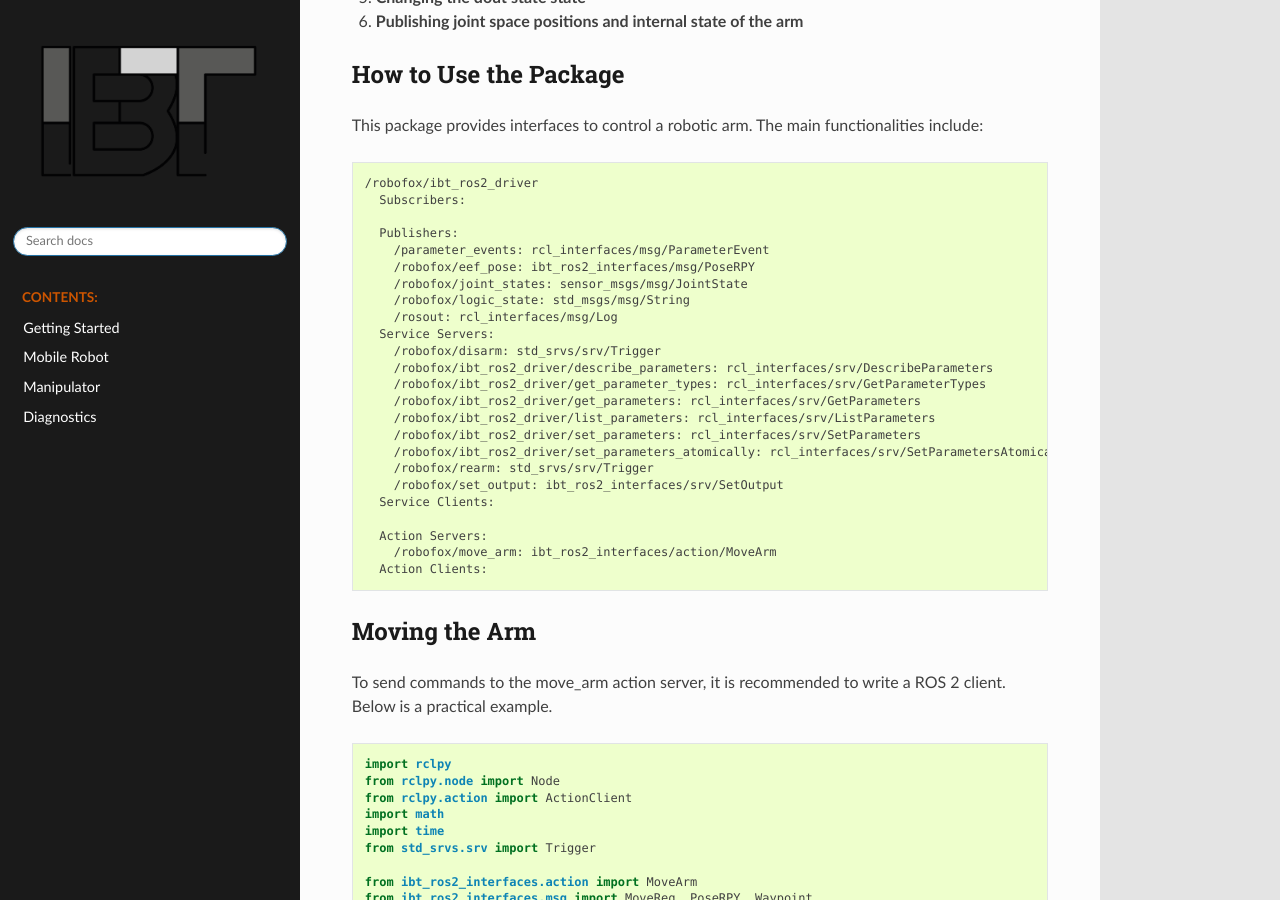
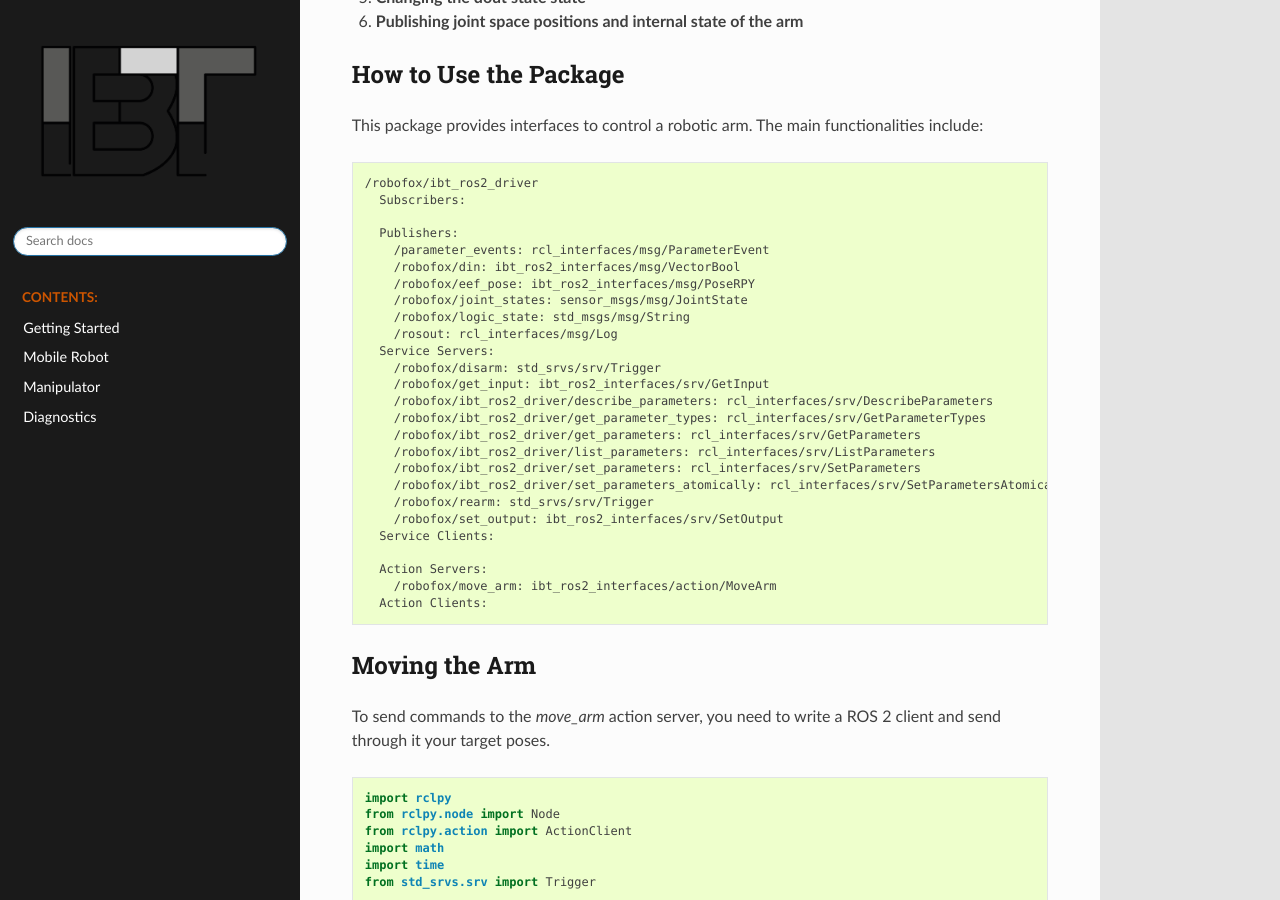
Before and after one commit to InnoboticsSRL/InnoboticsSRL.github.io, a Sphinx documentation site: the page built from docs/pages/features/pkgs/ibt_ros2_driver/ibt_ros2_driver.md, in a window 1280 px wide and 900 px high, scrolled down 926 px. Built offline with Sphinx 7.4.7 and the Read the Docs theme 3.1.0, drawn with Linux system fonts in a browser that asks for light colours.

Commit message:
updated ibt ros2 driver

````diff
--- a/docs/pages/features/manipulator.rst
+++ b/docs/pages/features/manipulator.rst
@@ -10,6 +10,7 @@ Publishers
     - /robofox/joint_states: `sensor_msgs/msg/JointState <https://github.com/ros2/common_interfaces/blob/humble/sensor_msgs/msg/JointState.msg>`_
     - /robofox/logic_state: `std_msgs/msg/String <https://github.com/ros2/common_interfaces/blob/humble/std_msgs/msg/String.msg>`_
     - /robofox/eef_pose: `ibt_ros2_interfaces/msg/PoseRPY <https://github.com/InnoboticsSRL/ibt_ros2_interfaces/blob/humble/msg/PoseRPY.msg>`_
+    - /robofox/din: `ibt_ros2_interfaces/msg/VectorBool <https://github.com/InnoboticsSRL/ibt_ros2_interfaces/blob/humble/msg/VectorBool.msg>`_
 Services server
     - /robofox/disarm: `std_srvs/srv/Trigger <https://github.com/ros2/common_interfaces/blob/humble/std_srvs/srv/Trigger.srv>`_
     - /robofox/rearm: `std_srvs/srv/Trigger <https://github.com/ros2/common_interfaces/blob/humble/std_srvs/srv/Trigger.srv>`_
--- a/docs/pages/features/pkgs/ibt_ros2_driver/ibt_ros2_driver.md
+++ b/docs/pages/features/pkgs/ibt_ros2_driver/ibt_ros2_driver.md
@@ -38,12 +38,14 @@ This package provides interfaces to control a robotic arm. The main functionalit
 
   Publishers:
     /parameter_events: rcl_interfaces/msg/ParameterEvent
+    /robofox/din: ibt_ros2_interfaces/msg/VectorBool
     /robofox/eef_pose: ibt_ros2_interfaces/msg/PoseRPY
     /robofox/joint_states: sensor_msgs/msg/JointState
     /robofox/logic_state: std_msgs/msg/String
     /rosout: rcl_interfaces/msg/Log
   Service Servers:
     /robofox/disarm: std_srvs/srv/Trigger
+    /robofox/get_input: ibt_ros2_interfaces/srv/GetInput
     /robofox/ibt_ros2_driver/describe_parameters: rcl_interfaces/srv/DescribeParameters
     /robofox/ibt_ros2_driver/get_parameter_types: rcl_interfaces/srv/GetParameterTypes
     /robofox/ibt_ros2_driver/get_parameters: rcl_interfaces/srv/GetParameters
@@ -62,7 +64,7 @@ This package provides interfaces to control a robotic arm. The main functionalit
 
 ## Moving the Arm
 
-To send commands to the move_arm action server, it is recommended to write a ROS 2 client. Below is a practical example.
+To send commands to the *move_arm* action server, you need to write a ROS 2 client and send through it your target poses.
 
 ```python
 import rclpy
````
